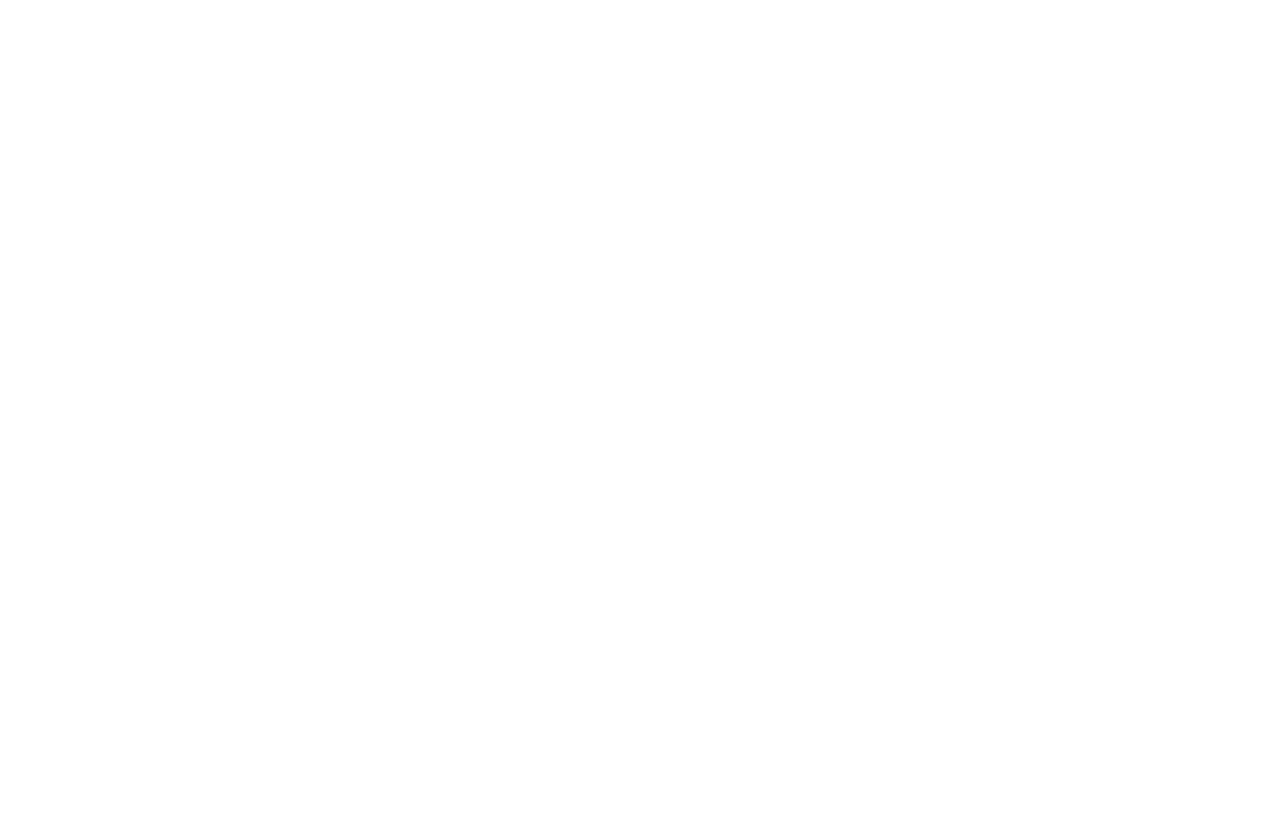
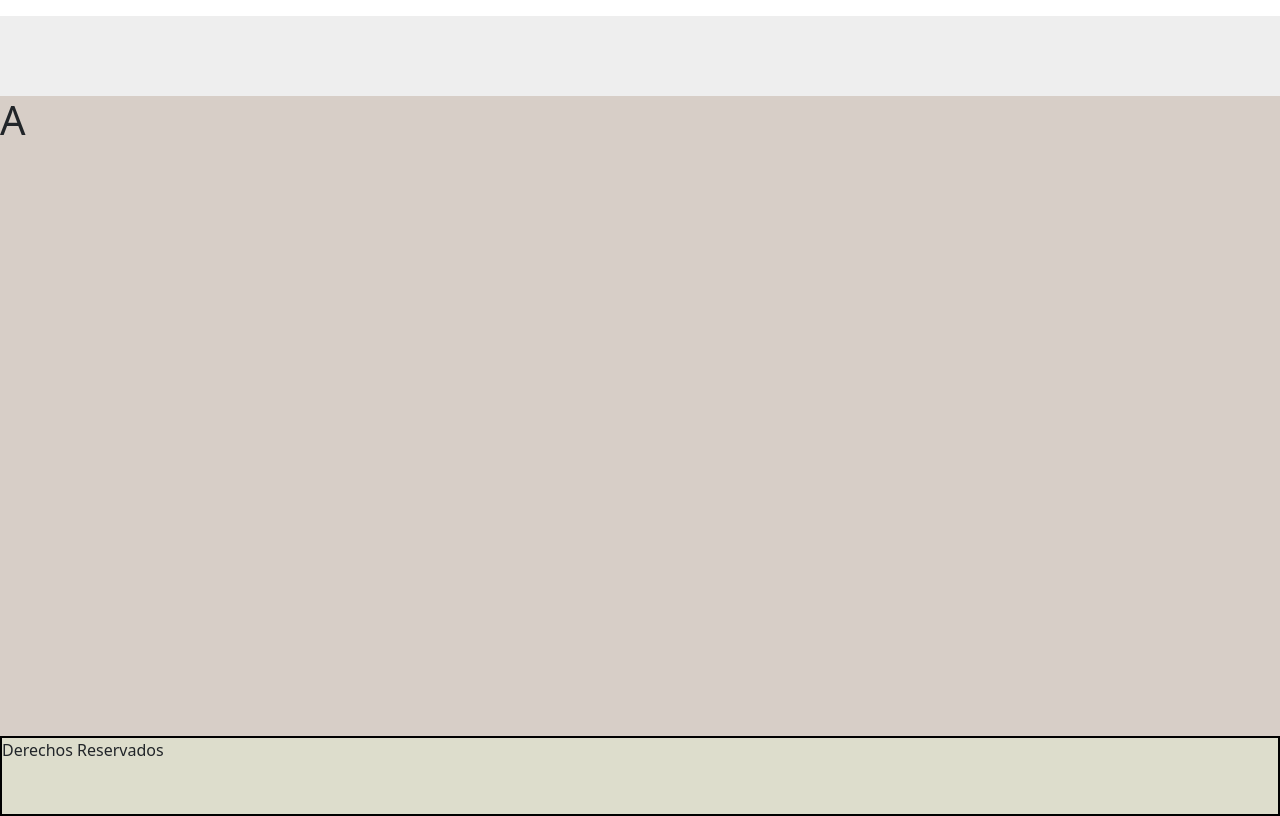
Before and after one commit to Juanchoo08/Entrega-N-3, a plain HTML site: page html/1.html in a window 1280 px wide. Drawn offline with nearby package versions, Linux system fonts and the light colour scheme.

Commit message:
Agregando cosas basicas e introductorias

```diff
--- a/css/styles.css
+++ b/css/styles.css
@@ -1,10 +1,26 @@
+* {
+    margin: 0;
+}
 /*--------------------------------------------------------- Header ------------------------------------------------------- */
-
+header{
+    height: 10vh;
+    background-color: #eee;
+}
 
 /*--------------------------------------------------------- Navbar ------------------------------------------------------- */
-
+nav ul li{
+    list-style: none;
+}
 
 /*--------------------------------------------------------- Main --------------------------------------------------------- */
-
+main{
+    background-color: #D7CEC7;
+    height: 80vh;
+}
 
 /*--------------------------------------------------------- Footer ------------------------------------------------------- */
+footer{
+    border: black 2px solid;
+    background-color: #ddc;
+    height: 10vh;
+}
--- a/html/1.html
+++ b/html/1.html
@@ -4,9 +4,30 @@
     <meta charset="UTF-8">
     <meta name="viewport" content="width=device-width, initial-scale=1.0">
     <link rel="stylesheet" href="../css/styles.css">
+    <link href="https://cdn.jsdelivr.net/npm/bootstrap@5.3.3/dist/css/bootstrap.min.css" rel="stylesheet" integrity="sha384-QWTKZyjpPEjISv5WaRU9OFeRpok6YctnYmDr5pNlyT2bRjXh0JMhjY6hW+ALEwIH" crossorigin="anonymous">
     <title>Document</title>
 </head>
 <body>
-
+<!------------------------------------------------------- Header ----------------------------------------------------------->
+    <header>
+        <nav>
+            <ul>
+                <li><a href=""></a></li>
+                <li><a href=""></a></li>
+                <li><a href=""></a></li>
+                <li><a href=""></a></li>
+            </ul>
+        </nav>
+    </header>
+<!--------------------------------------------------------- Main ----------------------------------------------------------->
+    <main>
+        <h1>A</h1>
+    </main>
+<!--------------------------------------------------------- Footer --------------------------------------------------------->
+    <footer>
+        <p>Derechos Reservados</p>
+    </footer>
+<!---------------------------------------------------------Script--------------------------------------------------------->
+    <script src="https://cdn.jsdelivr.net/npm/bootstrap@5.3.3/dist/js/bootstrap.bundle.min.js" integrity="sha384-YvpcrYf0tY3lHB60NNkmXc5s9fDVZLESaAA55NDzOxhy9GkcIdslK1eN7N6jIeHz" crossorigin="anonymous"></script>
 </body>
 </html>
```
Also changed, not shown: html/2.html (+22 -1 lines), html/3.html (+22 -1 lines), html/4.html (+22 -1 lines), index.html (+6 -3 lines).
